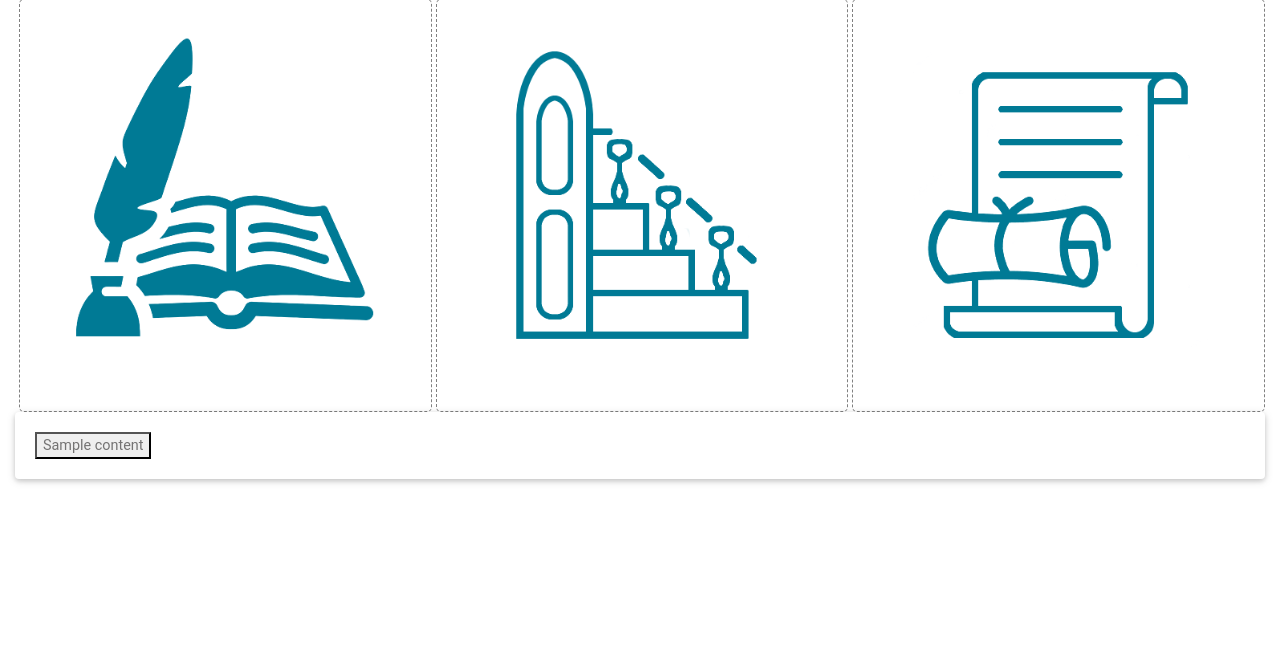
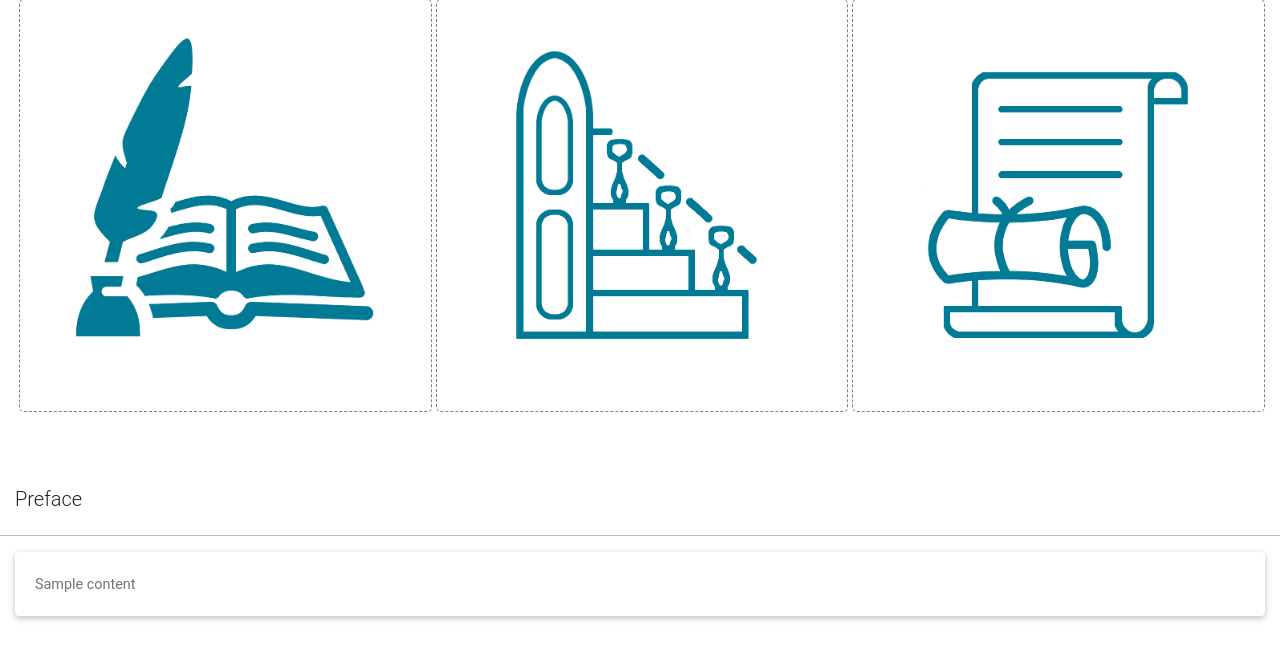
Before and after one commit to inaseri/balaghe, a Django app: page /list/1/ in a window 1280 px wide. Shown: the part 257-910 px from the top of the page. Before the commit the page ends 741 px from the top, so only its background shows below. Run offline with Django 3.2, Linux system fonts and the light colour scheme; tables that the repository leaves empty hold one stand-in row (values such as "Sample post"); some libraries are stand-ins or nearby versions; some web fonts are replaced.

Commit message:
تغییر در نمایش صفحه وب در دکستاپ

```diff
--- a/BalaghePWA/templates/balaghahPWA/Content.html
+++ b/BalaghePWA/templates/balaghahPWA/Content.html
@@ -78,7 +78,7 @@ function CopyToClipboard(containerid) {
     window.getSelection().addRange(range);
     document.execCommand("copy");
       window.getSelection().removeAllRanges();
-    alert("text copied")
+          alert("text copied")
   }
 }
 </script>
--- a/BalaghePWA/templates/balaghahPWA/List.html
+++ b/BalaghePWA/templates/balaghahPWA/List.html
@@ -65,17 +65,27 @@
   </div>
 
   <div id="mainRowCamputer">
+        <div class="row" style="margin-top: 6%;">
+            <div class="col-md-12">
+                <h5>{{ listTitle }}</h5>
+            </div>
+        </div>
+        <div class="row">
+            <hr style="background-color: #D1D2D3; width: 100%;">
+        </div>
+        <form method="post">
          {% for i in titles %}
               <div class="row" style="margin-bottom: 3%;">
                 <div class="col-12 col-md-12">
                     <div class="card">
                       <div class="card-body">
-                      <button value="id" name="goToContent" ><p class="card-text">{{ i.title_En }}</p></button>
+                          <a href="{% url 'content' i.id %}" name="goToContent" ><p class="card-text" style="display: contents">{{ i.title_En }}</p></a>
                       </div>
                     </div>
                 </div>
               </div>
           {% endfor %}
+        </form>
   </div>
 </div>
 
```
Also changed, not shown: BalaghePWA/templates/balaghahPWA/Home.html (+11 -11 lines). Lines whose indentation alone changed are shown as unchanged.
